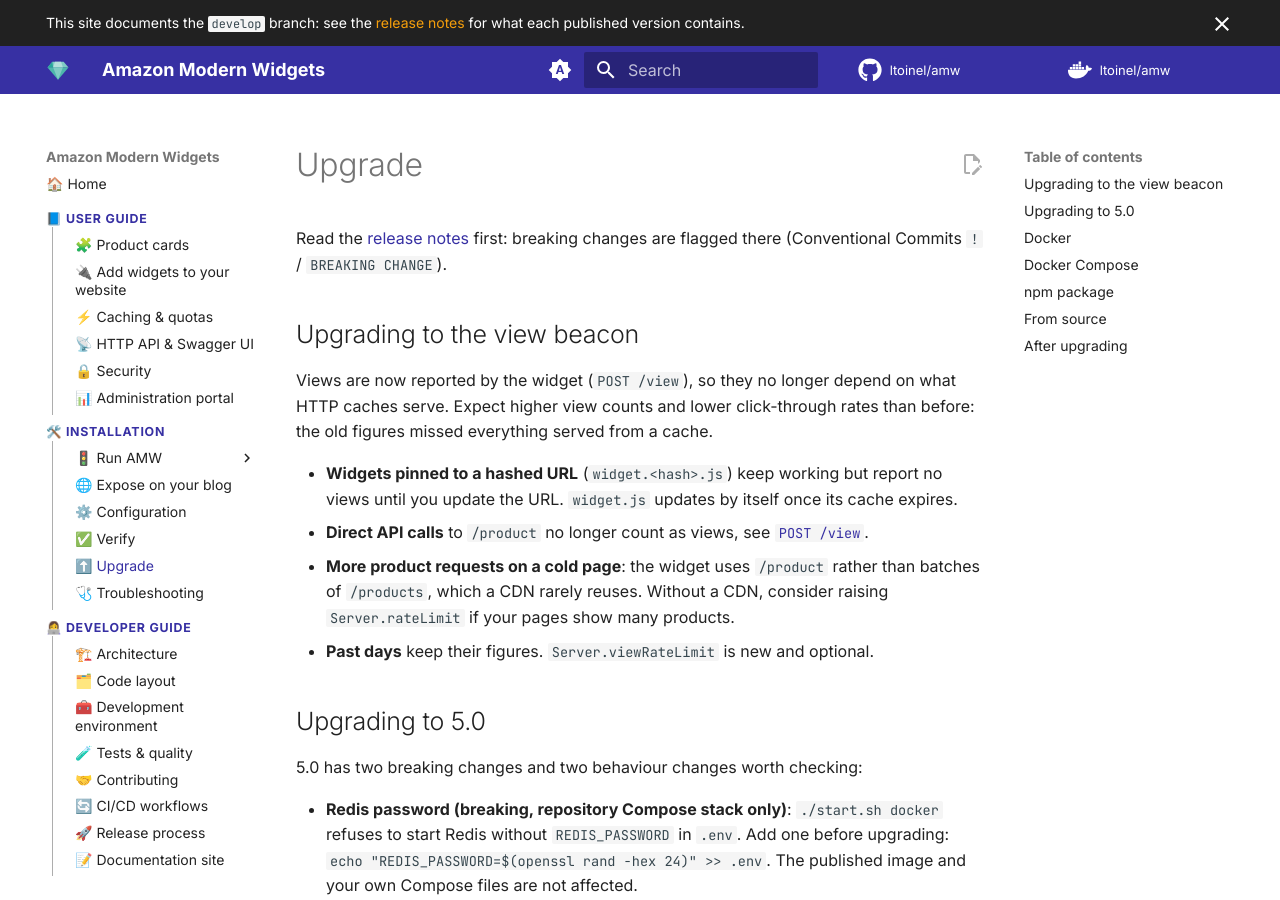
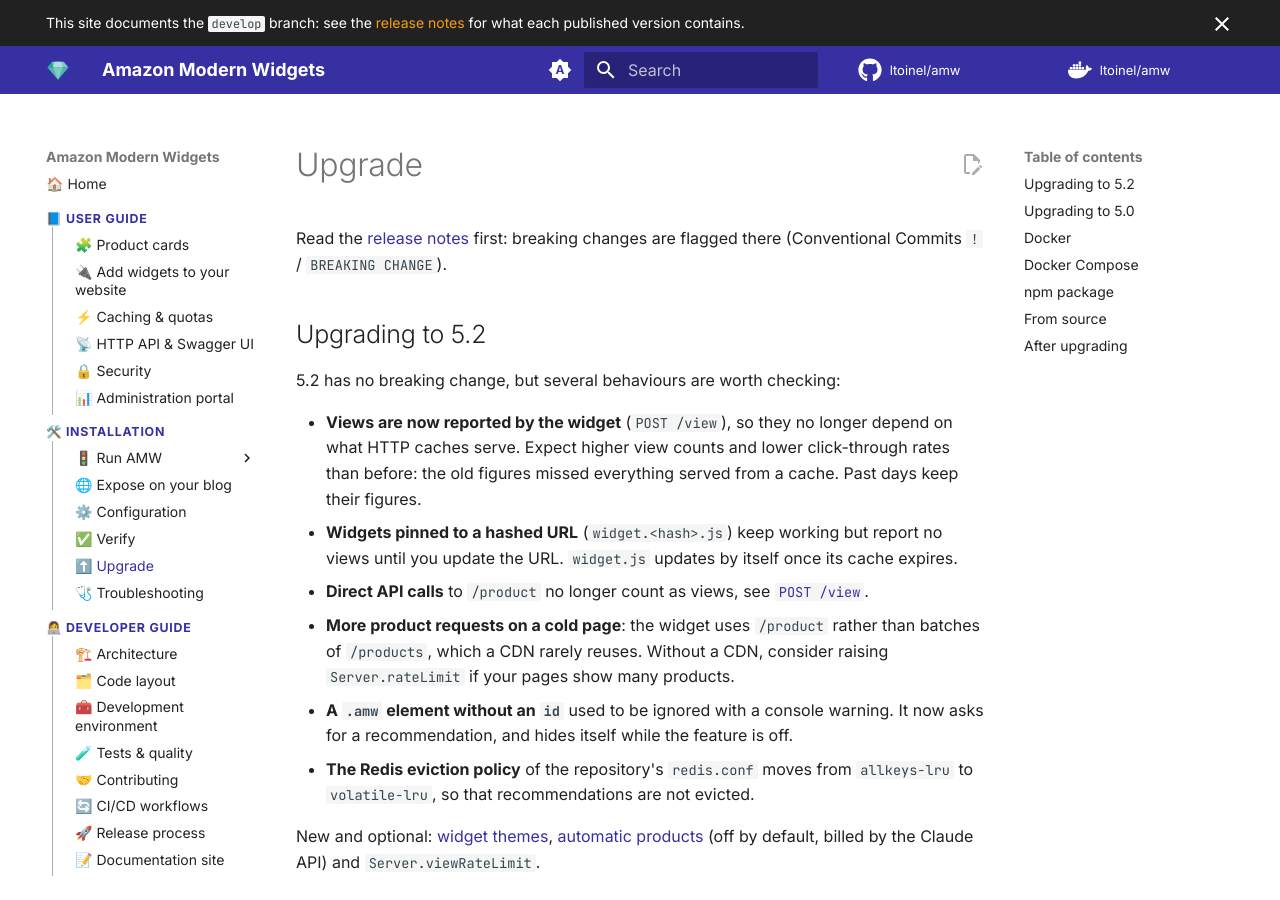
Before and after one commit to ltoinel/amw, an MkDocs documentation site: the page built from docs/installation/upgrade.md, in a window 1280 px wide and 900 px high. Built offline with MkDocs 1.6.1 and Material for MkDocs 9.7.7, drawn with Linux system fonts in a browser that asks for light colours; comment, search, counter and statistics services are not loaded.

Commit message:
chore(release): 5.2.0 (#293)
No BREAKING CHANGE footer since v5.1.0 and several feat, hence a minor.

Closes #292

Co-authored-by: Ludovic Toinel <ltoinel@free.fr>
Co-authored-by: Claude Opus 5.5 <noreply@anthropic.com>

```diff
--- a/docs/installation/upgrade.md
+++ b/docs/installation/upgrade.md
@@ -3,20 +3,27 @@
 Read the [release notes](https://github.com/ltoinel/amw/releases) first: breaking
 changes are flagged there (Conventional Commits `!` / `BREAKING CHANGE`).
 
-## Upgrading to the view beacon
+## Upgrading to 5.2
 
-Views are now reported by the widget (`POST /view`), so they no longer depend on what
-HTTP caches serve. Expect higher view counts and lower click-through rates than before:
-the old figures missed everything served from a cache.
+5.2 has no breaking change, but several behaviours are worth checking:
 
-- **Widgets pinned to a hashed URL** (`widget.<hash>.js`) keep working but report no
-  views until you update the URL. `widget.js` updates by itself once its cache expires.
+- **Views are now reported by the widget** (`POST /view`), so they no longer depend on what
+  HTTP caches serve. Expect higher view counts and lower click-through rates than before: the
+  old figures missed everything served from a cache. Past days keep their figures.
+- **Widgets pinned to a hashed URL** (`widget.<hash>.js`) keep working but report no views until
+  you update the URL. `widget.js` updates by itself once its cache expires.
 - **Direct API calls** to `/product` no longer count as views, see
   [`POST /view`](../user-guide/api.md#post-view).
-- **More product requests on a cold page**: the widget uses `/product` rather than
-  batches of `/products`, which a CDN rarely reuses. Without a CDN, consider raising
-  `Server.rateLimit` if your pages show many products.
-- **Past days** keep their figures. `Server.viewRateLimit` is new and optional.
+- **More product requests on a cold page**: the widget uses `/product` rather than batches of
+  `/products`, which a CDN rarely reuses. Without a CDN, consider raising `Server.rateLimit` if
+  your pages show many products.
+- **A `.amw` element without an `id`** used to be ignored with a console warning. It now asks
+  for a recommendation, and hides itself while the feature is off.
+- **The Redis eviction policy** of the repository's `redis.conf` moves from `allkeys-lru` to
+  `volatile-lru`, so that recommendations are not evicted.
+
+New and optional: [widget themes](../user-guide/widget.md#themes), [automatic products](../user-guide/widget.md#auto)
+(off by default, billed by the Claude API) and `Server.viewRateLimit`.
 
 ## Upgrading to 5.0
 
--- a/package.json
+++ b/package.json
@@ -1,6 +1,6 @@
 {
   "name": "amazon-modern-widgets",
-  "version": "5.1.0",
+  "version": "5.2.0",
   "description": "Amazon Modern Widgets for Amazon affiliate websites based on Amazon PAAPI v5",
   "license": "MIT",
   "author": "Ludovic Toinel",
```
Also changed, not shown: 1 other file.
